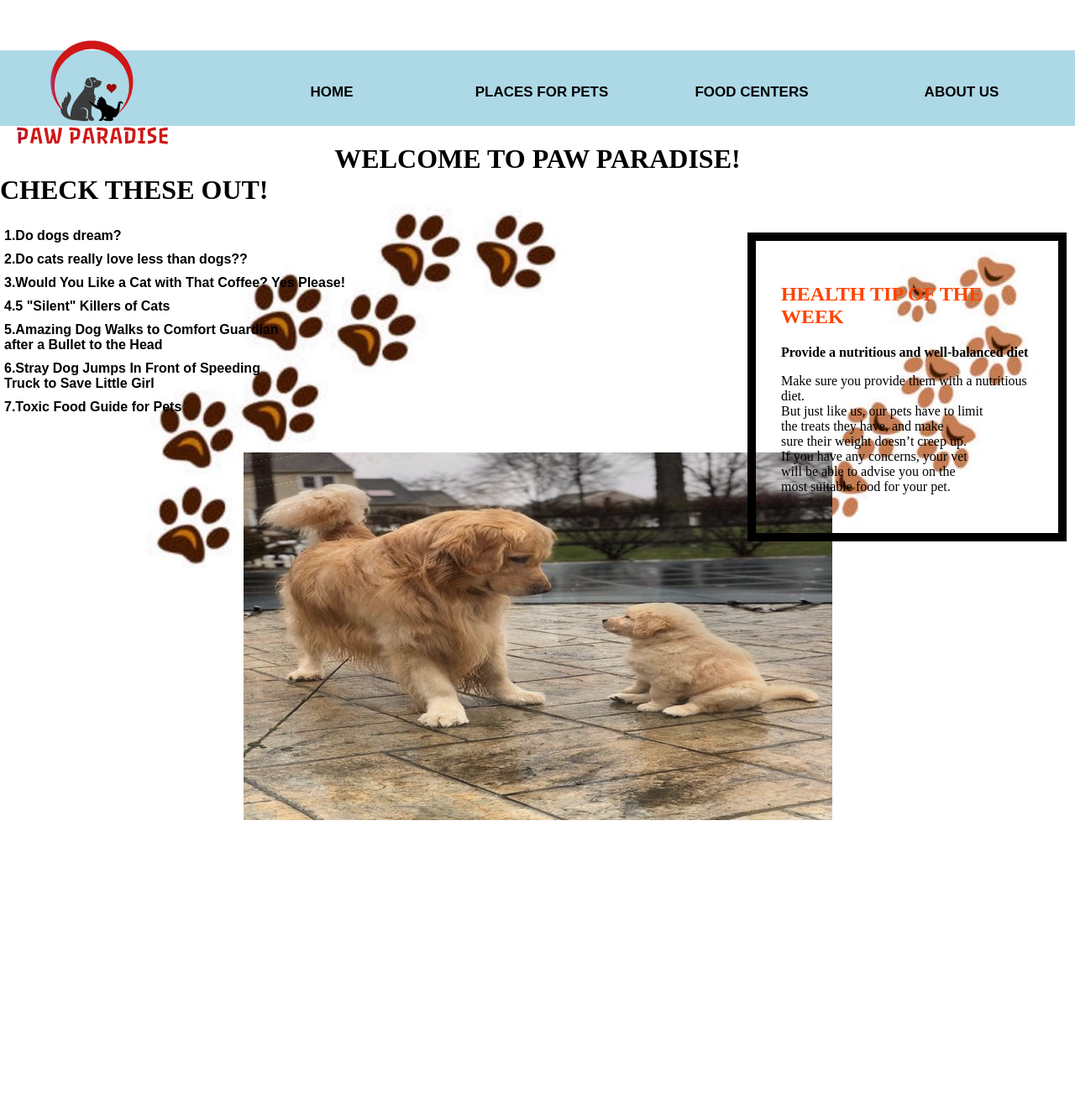
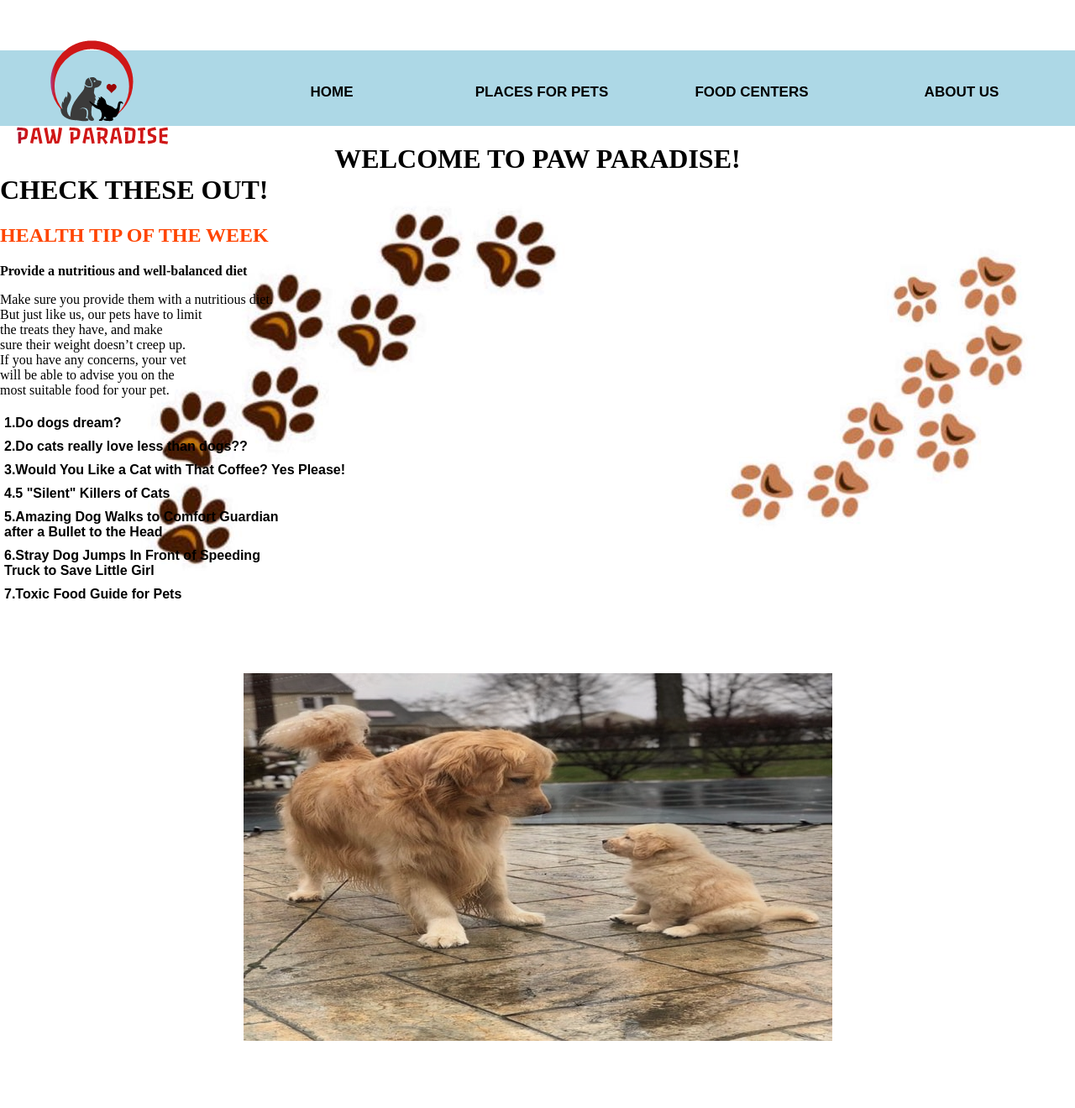
Before and after one commit to Dhathwar91/petwebsite, a PHP site: page / in a window 1280 px wide. Shown: the whole page at 84% size. Before the commit the page ends 977 px from the top, so only its background shows below. Run offline with PHP 8.4, Linux system fonts and the light colour scheme.

Commit message:
Update style.css

```diff
--- a/style.css
+++ b/style.css
@@ -85,7 +85,7 @@ display: block;
     width: 701px;
     height: 438px;
     background: url(1.jpeg);
-    margin: 40px auto;
+    margin: 80px auto;
     animation: slide 250s infinite;
 }
 @keyframes slide{
@@ -179,10 +179,11 @@ display: block;
 
     }
 }
-.d{
-    float: right;
-    width: 300px;
-  border: 10px solid black;
-  padding: 30px;
-  margin: 10px;
-};
+
+
+.container1 {
+font-size: 20px;
+float: right;
+margin-right: 80px;
+
+}
```
